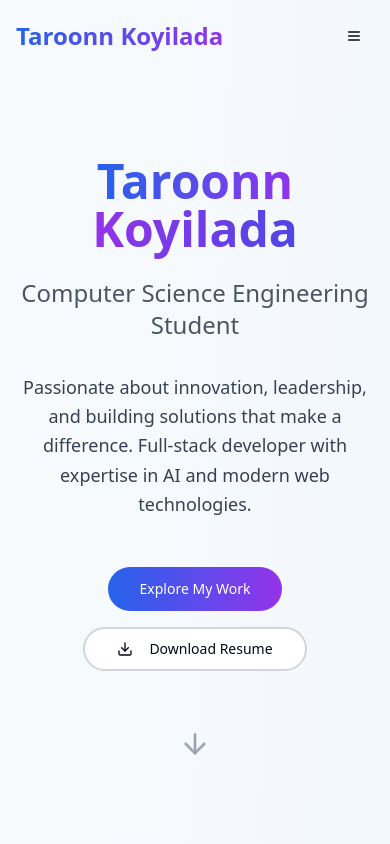
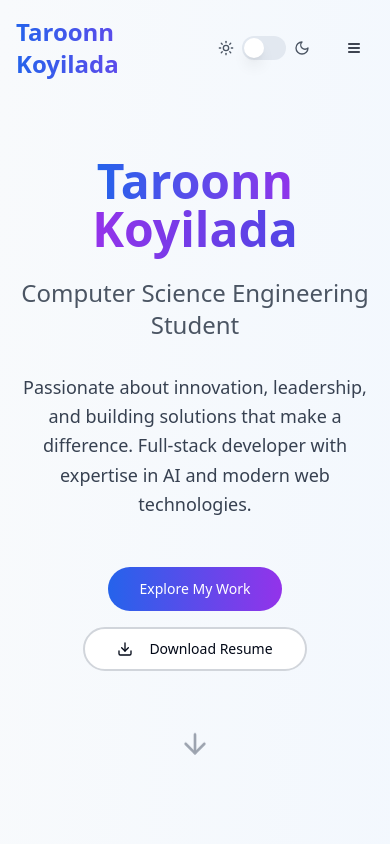
Before and after one commit to Taroonn456/taroonn-tech-vibes-portfolio, a React (Vite) app: page / in a window 390 px wide. Shown: the top 844 px of the page. Built offline with nearby package versions, Linux system fonts and the light colour scheme.

Commit message:
Add light/dark mode toggle
Implement a button to switch between light and dark mode.

```diff
--- a/src/App.tsx
+++ b/src/App.tsx
@@ -1,8 +1,10 @@
+
 import { Toaster } from "@/components/ui/toaster";
 import { Toaster as Sonner } from "@/components/ui/sonner";
 import { TooltipProvider } from "@/components/ui/tooltip";
 import { QueryClient, QueryClientProvider } from "@tanstack/react-query";
 import { BrowserRouter, Routes, Route } from "react-router-dom";
+import { ThemeProvider } from "@/contexts/ThemeContext";
 import Index from "./pages/Index";
 import NotFound from "./pages/NotFound";
 
@@ -10,6 +12,7 @@ const queryClient = new QueryClient();
 
 const App = () => (
   <QueryClientProvider client={queryClient}>
+    <ThemeProvider>
       <TooltipProvider>
         <Toaster />
         <Sonner />
@@ -21,6 +24,7 @@ const App = () => (
           </Routes>
         </BrowserRouter>
       </TooltipProvider>
+    </ThemeProvider>
   </QueryClientProvider>
 );
 
--- a/src/components/Navigation.tsx
+++ b/src/components/Navigation.tsx
@@ -1,11 +1,14 @@
 
 import { useState, useEffect } from "react";
-import { Menu, X } from "lucide-react";
+import { Menu, X, Sun, Moon } from "lucide-react";
 import { Button } from "@/components/ui/button";
+import { Switch } from "@/components/ui/switch";
+import { useTheme } from "@/contexts/ThemeContext";
 
 const Navigation = () => {
   const [isScrolled, setIsScrolled] = useState(false);
   const [isMobileMenuOpen, setIsMobileMenuOpen] = useState(false);
+  const { theme, toggleTheme } = useTheme();
 
   useEffect(() => {
     const handleScroll = () => {
@@ -25,7 +28,7 @@ const Navigation = () => {
 
   return (
     <nav className={`fixed top-0 w-full z-50 transition-all duration-300 ${
-      isScrolled ? "bg-white/95 backdrop-blur-md shadow-lg" : "bg-transparent"
+      isScrolled ? "bg-white/95 dark:bg-gray-900/95 backdrop-blur-md shadow-lg" : "bg-transparent"
     }`}>
       <div className="max-w-7xl mx-auto px-4 sm:px-6 lg:px-8">
         <div className="flex justify-between items-center py-4">
@@ -33,41 +36,53 @@ const Navigation = () => {
             Taroonn Koyilada
           </div>
 
+          <div className="flex items-center space-x-6">
+            {/* Theme Toggle */}
+            <div className="flex items-center space-x-2">
+              <Sun className="h-4 w-4 text-gray-600 dark:text-gray-400" />
+              <Switch
+                checked={theme === 'dark'}
+                onCheckedChange={toggleTheme}
+                className="data-[state=checked]:bg-blue-600"
+              />
+              <Moon className="h-4 w-4 text-gray-600 dark:text-gray-400" />
+            </div>
+
             {/* Desktop Menu */}
             <div className="hidden md:flex space-x-8">
               <button
                 onClick={() => scrollToSection("home")}
-              className="text-gray-700 hover:text-blue-600 transition-all duration-200 transform hover:scale-110"
+                className="text-gray-700 dark:text-gray-300 hover:text-blue-600 dark:hover:text-blue-400 transition-all duration-200 transform hover:scale-110"
               >
                 Home
               </button>
               <button
                 onClick={() => scrollToSection("about")}
-              className="text-gray-700 hover:text-blue-600 transition-all duration-200 transform hover:scale-110"
+                className="text-gray-700 dark:text-gray-300 hover:text-blue-600 dark:hover:text-blue-400 transition-all duration-200 transform hover:scale-110"
               >
                 About Me
               </button>
               <button
                 onClick={() => scrollToSection("skills")}
-              className="text-gray-700 hover:text-blue-600 transition-all duration-200 transform hover:scale-110"
+                className="text-gray-700 dark:text-gray-300 hover:text-blue-600 dark:hover:text-blue-400 transition-all duration-200 transform hover:scale-110"
               >
                 Skills
               </button>
               <button
                 onClick={() => scrollToSection("experience")}
-              className="text-gray-700 hover:text-blue-600 transition-all duration-200 transform hover:scale-110"
+                className="text-gray-700 dark:text-gray-300 hover:text-blue-600 dark:hover:text-blue-400 transition-all duration-200 transform hover:scale-110"
               >
                 Experience
               </button>
               <button
                 onClick={() => scrollToSection("projects")}
-              className="text-gray-700 hover:text-blue-600 transition-all duration-200 transform hover:scale-110"
+                className="text-gray-700 dark:text-gray-300 hover:text-blue-600 dark:hover:text-blue-400 transition-all duration-200 transform hover:scale-110"
               >
                 Projects
               </button>
               <button
                 onClick={() => scrollToSection("contact")}
-              className="text-gray-700 hover:text-blue-600 transition-all duration-200 transform hover:scale-110"
+                className="text-gray-700 dark:text-gray-300 hover:text-blue-600 dark:hover:text-blue-400 transition-all duration-200 transform hover:scale-110"
               >
                 Contact Me
               </button>
@@ -83,44 +98,45 @@ const Navigation = () => {
               {isMobileMenuOpen ? <X /> : <Menu />}
             </Button>
           </div>
+        </div>
 
         {/* Mobile Menu */}
         {isMobileMenuOpen && (
-          <div className="md:hidden bg-white rounded-lg shadow-lg p-4 mb-4 transform animate-slide-in">
+          <div className="md:hidden bg-white dark:bg-gray-900 rounded-lg shadow-lg p-4 mb-4 transform animate-slide-in">
             <div className="flex flex-col space-y-4">
               <button
                 onClick={() => scrollToSection("home")}
-                className="text-gray-700 hover:text-blue-600 text-left transition-colors duration-200"
+                className="text-gray-700 dark:text-gray-300 hover:text-blue-600 dark:hover:text-blue-400 text-left transition-colors duration-200"
               >
                 Home
               </button>
               <button
                 onClick={() => scrollToSection("about")}
-                className="text-gray-700 hover:text-blue-600 text-left transition-colors duration-200"
+                className="text-gray-700 dark:text-gray-300 hover:text-blue-600 dark:hover:text-blue-400 text-left transition-colors duration-200"
               >
                 About Me
               </button>
               <button
                 onClick={() => scrollToSection("skills")}
-                className="text-gray-700 hover:text-blue-600 text-left transition-colors duration-200"
+                className="text-gray-700 dark:text-gray-300 hover:text-blue-600 dark:hover:text-blue-400 text-left transition-colors duration-200"
               >
                 Skills
               </button>
               <button
                 onClick={() => scrollToSection("experience")}
-                className="text-gray-700 hover:text-blue-600 text-left transition-colors duration-200"
+                className="text-gray-700 dark:text-gray-300 hover:text-blue-600 dark:hover:text-blue-400 text-left transition-colors duration-200"
               >
                 Experience
               </button>
               <button
                 onClick={() => scrollToSection("projects")}
-                className="text-gray-700 hover:text-blue-600 text-left transition-colors duration-200"
+                className="text-gray-700 dark:text-gray-300 hover:text-blue-600 dark:hover:text-blue-400 text-left transition-colors duration-200"
               >
                 Projects
               </button>
               <button
                 onClick={() => scrollToSection("contact")}
-                className="text-gray-700 hover:text-blue-600 text-left transition-colors duration-200"
+                className="text-gray-700 dark:text-gray-300 hover:text-blue-600 dark:hover:text-blue-400 text-left transition-colors duration-200"
               >
                 Contact Me
               </button>
--- /dev/null
+++ b/src/contexts/ThemeContext.tsx
@@ -0,0 +1,53 @@
+
+import React, { createContext, useContext, useEffect, useState } from 'react';
+
+type Theme = 'light' | 'dark';
+
+interface ThemeContextType {
+  theme: Theme;
+  toggleTheme: () => void;
+}
+
+const ThemeContext = createContext<ThemeContextType | undefined>(undefined);
+
+export const ThemeProvider: React.FC<{ children: React.ReactNode }> = ({ children }) => {
+  const [theme, setTheme] = useState<Theme>('light');
+
+  useEffect(() => {
+    // Check for saved theme preference or default to light
+    const savedTheme = localStorage.getItem('theme') as Theme;
+    if (savedTheme) {
+      setTheme(savedTheme);
+    } else if (window.matchMedia('(prefers-color-scheme: dark)').matches) {
+      setTheme('dark');
+    }
+  }, []);
+
+  useEffect(() => {
+    // Apply theme to document
+    if (theme === 'dark') {
+      document.documentElement.classList.add('dark');
+    } else {
+      document.documentElement.classList.remove('dark');
+    }
+    localStorage.setItem('theme', theme);
+  }, [theme]);
+
+  const toggleTheme = () => {
+    setTheme(prev => prev === 'light' ? 'dark' : 'light');
+  };
+
+  return (
+    <ThemeContext.Provider value={{ theme, toggleTheme }}>
+      {children}
+    </ThemeContext.Provider>
+  );
+};
+
+export const useTheme = () => {
+  const context = useContext(ThemeContext);
+  if (context === undefined) {
+    throw new Error('useTheme must be used within a ThemeProvider');
+  }
+  return context;
+};
--- a/src/pages/Index.tsx
+++ b/src/pages/Index.tsx
@@ -9,7 +9,7 @@ import Navigation from "@/components/Navigation";
 
 const Index = () => {
   return (
-    <div className="min-h-screen bg-gradient-to-br from-slate-50 to-blue-50">
+    <div className="min-h-screen bg-gradient-to-br from-slate-50 to-blue-50 dark:from-gray-900 dark:to-blue-900 transition-colors duration-300">
       <Navigation />
       <Hero />
       <About />
```
Lines whose indentation alone changed are shown as unchanged.
